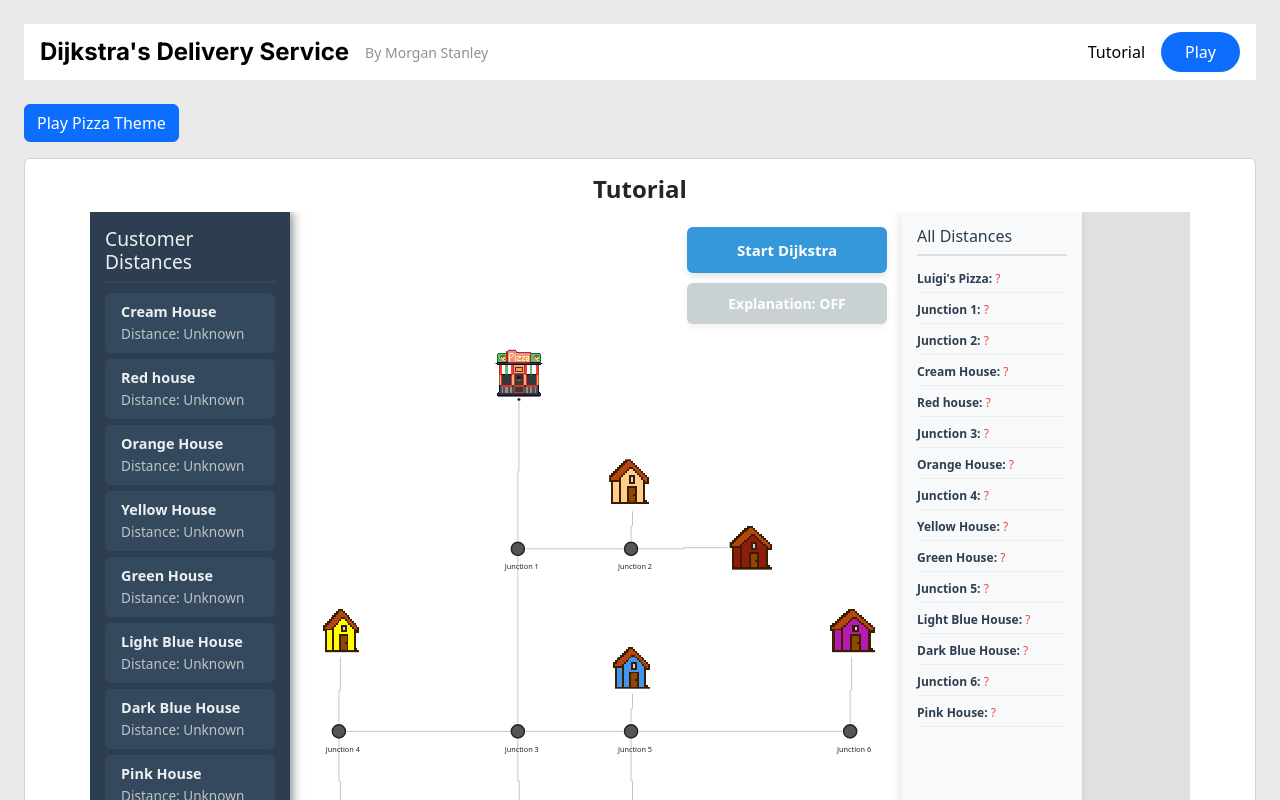
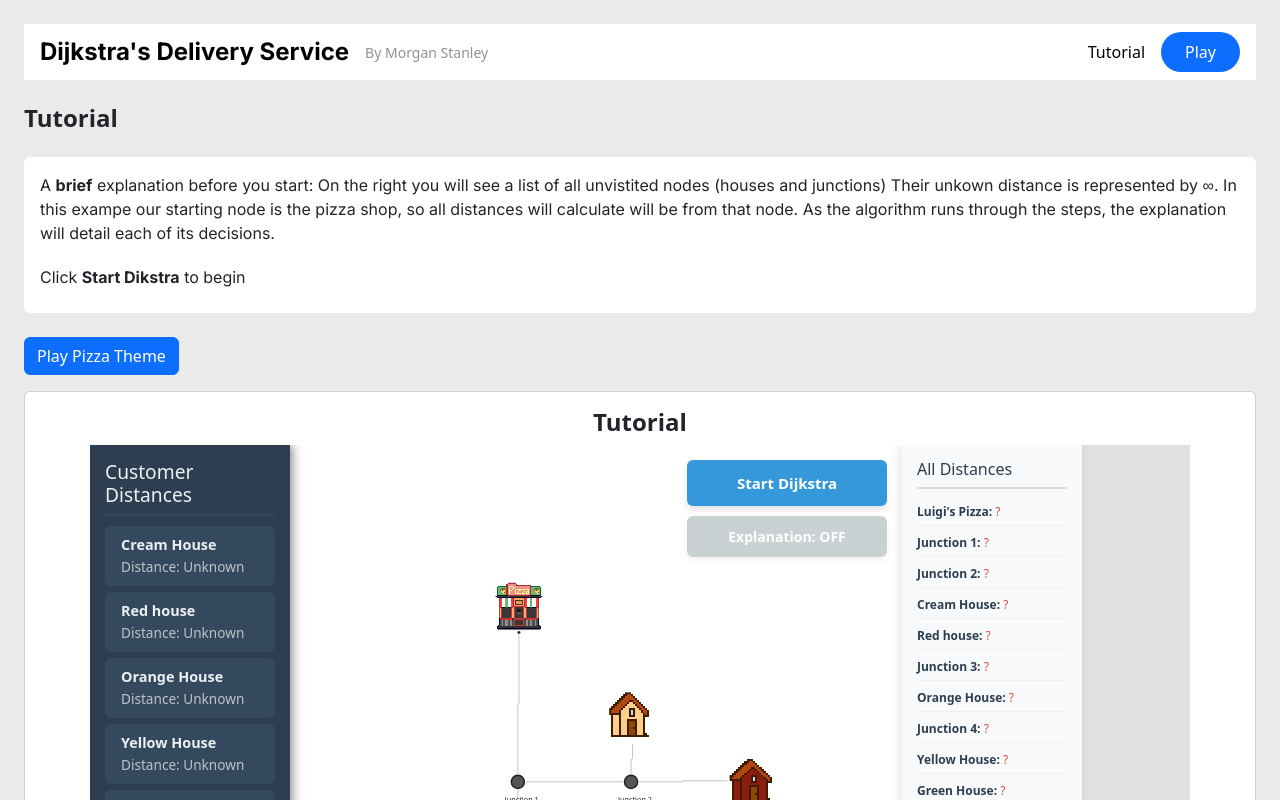
Before and after one commit to JosephMcLean118/dijkstras-delivery, a React (Vite) app in the folder delivery/: page /practice in a window 1280 px wide. Shown: the top 800 px of the page. Built offline with nearby package versions, Linux system fonts and the light colour scheme.

Commit message:
tutorial text

```diff
--- a/delivery/src/pages/Play.jsx
+++ b/delivery/src/pages/Play.jsx
@@ -20,7 +20,7 @@ export default function Play() {
             </p>
           </div>
         </div>
-        <button class="btn btn-primary mt-3 rounded-pill" type="submit">Begin Delivery</button>
+
 
         <div className="card bg-white mt-3" style={{ height: '500px', width: '100%' }}>
           <BoardScene />
--- a/delivery/src/pages/Practice.jsx
+++ b/delivery/src/pages/Practice.jsx
@@ -1,9 +1,27 @@
 import Pbody from "../components/Pbody";
 import theme from "../../public/pizzatime.mp3";
 
-export default function Practice() {
+
+export default function Tutorial() {
     return (
         <>
+            <div className="m-4">
+                <h4 className="fw-bold mb-4">Tutorial</h4>
+
+                <div style={{ fontFamily: "'Inter', 'Helvetica Neue', Helvetica, Arial, sans-serif" }}>
+                    <div className="card text-bg-white p-0 border-0">
+                        <div className="card-body py-2 px-3">
+                            <p className="mb-3 pt-2 pb-1">
+                                A <b>brief</b> explanation before you start: On the right you will see a list of all unvistited nodes (houses and junctions)
+                                Their unkown distance is represented by ∞.
+                                In this exampe our starting node is the pizza shop, so all distances will calculate will be from that node.
+                                As the algorithm runs through the steps, the explanation will detail each of its decisions.
+                            </p>
+                            <p> Click <b>Start Dikstra</b> to begin </p>
+                        </div>
+                    </div>
+                </div>
+            </div>
             <Pbody />
         </>
     );
```
